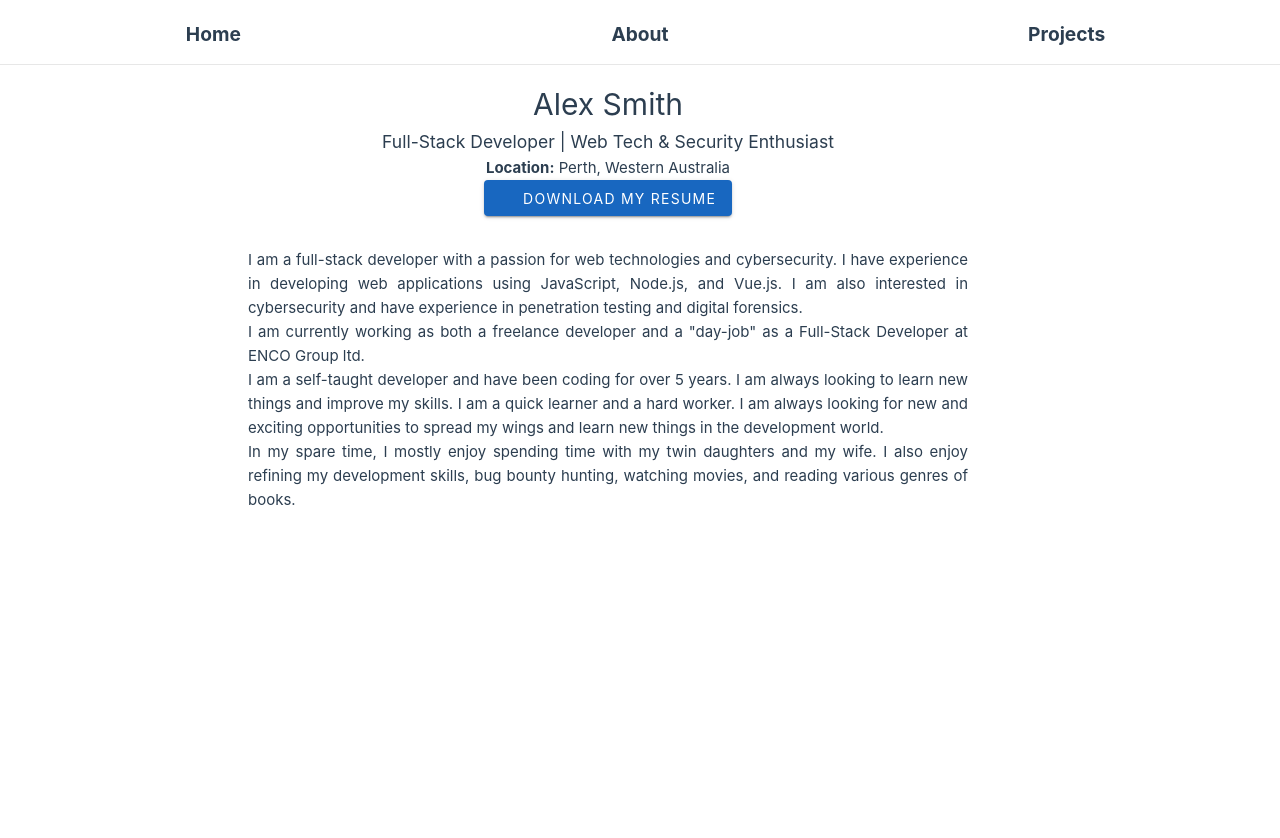
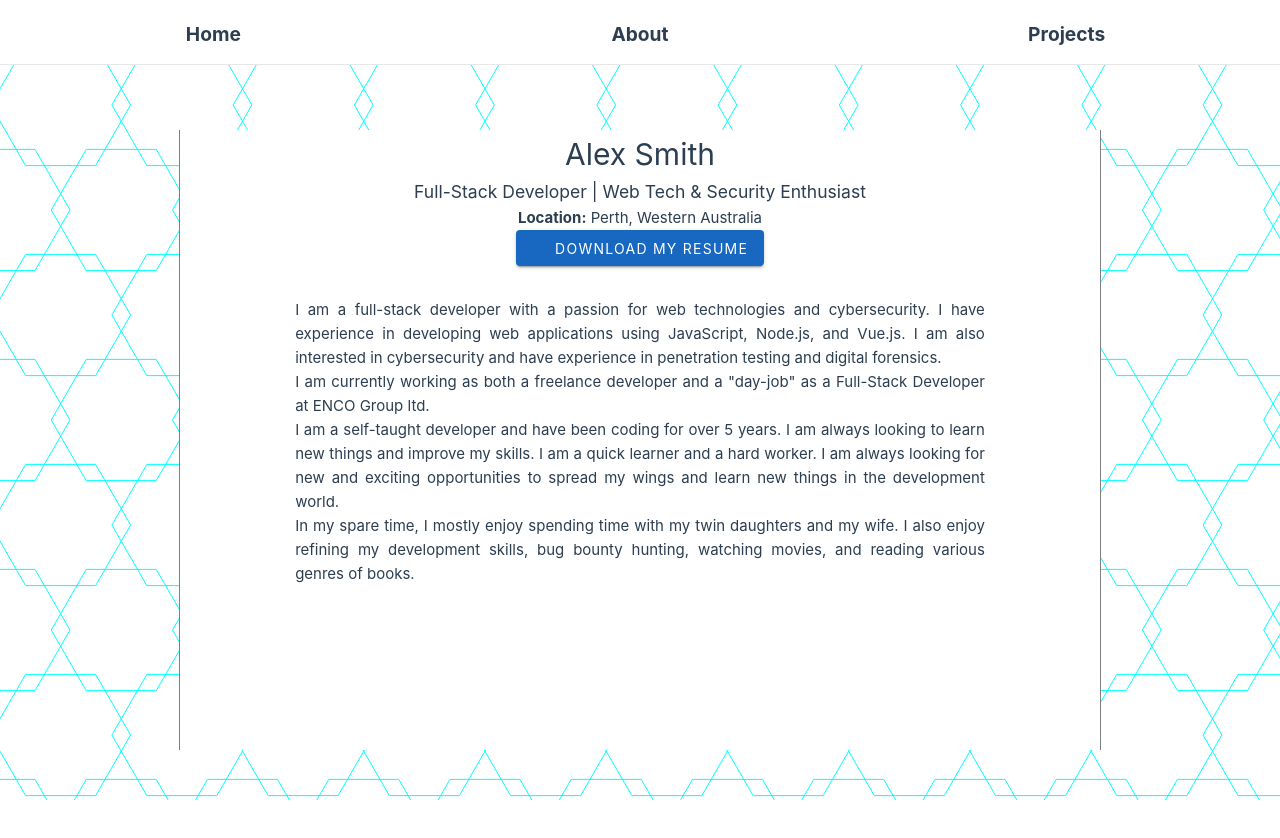
Before and after one commit to AstroAspie/MyPortfolio, a Vue app: page /about in a window 1280 px wide. Shown: the top 838 px of the page. After the commit the page ends 800 px from the top, so only its background shows below. Built offline with nearby package versions, Linux system fonts and the light colour scheme.

Commit message:
+ update about page

```diff
--- a/src/components/AstroBanner.vue
+++ b/src/components/AstroBanner.vue
@@ -22,9 +22,7 @@ export default {
   data() {
     return {
       welcome_msg_array: [
-          "Welcome aboard!",
           "Full Stack Web Developer",
-          "Welcome to my portfolio!",
       ],
       welcome_msg: "",
     };
--- a/src/components/projects/ProjectsBanner.vue
+++ b/src/components/projects/ProjectsBanner.vue
@@ -70,25 +70,6 @@ export default {
     this.alignBanner();
   },
   methods: {
-    // draw fancy svg background
-    drawBackground() {
-      const svg = document.createElementNS("http://www.w3.org/2000/svg", "svg");
-      svg.setAttribute("width", "100%");
-      svg.setAttribute("height", "100%");
-      svg.setAttribute("viewBox", "0 0 100 100");
-      svg.setAttribute("preserveAspectRatio", "none");
-      svg.setAttribute("xmlns", "http://www.w3.org/2000/svg");
-      svg.setAttribute("xmlns:xlink", "http://www.w3.org/1999/xlink");
-      svg.innerHTML = `
-        <defs>
-          <pattern id="pattern" width="1" height="1" patternUnits="objectBoundingBox">
-            <image xlink:href="/images/abstract-background.jpg" width="100" height="100" />
-          </pattern>
-        </defs>
-        <rect width="100" height="100" fill="url(#pattern)" />
-      `;
-      document.querySelector("#projects-background").prepend(svg);
-    },
     alignBanner() {
       if (this.$router.currentRoute == "Projects") {
         this.$refs["projects-banner"].style = {
--- a/src/layouts/HomeLayout.vue
+++ b/src/layouts/HomeLayout.vue
@@ -59,4 +59,11 @@ export default {
   margin: 10px;
   overflow-x: hidden;
 }
+
+@media (max-width: 480px) {
+  .top {
+    margin: auto 0;
+    overflow-x: hidden;
+  }
+}
 </style>
--- a/src/views/AboutView.vue
+++ b/src/views/AboutView.vue
@@ -1,4 +1,5 @@
 <template>
+  <div class="container">
     <div class="about">
       <div class="contact">
         <h1>Alex Smith</h1>
@@ -36,11 +37,16 @@
         </p>
       </div>
     </div>
+    <Honeycomb :width="4200" :height="4200" class="background"/>
+  </div>
 </template>
 
 <script>
+import Honeycomb from '@/components/global/Honeycomb.vue';
+
 export default {
   name: 'AboutView',
+  components: { Honeycomb },
   data() {
     return {
       loading: false,
@@ -73,14 +79,31 @@ export default {
 </script>
 
 <style>
+.container {
+  width: 100%;
+  height: 100%;
+  max-height: 700px;
+  overflow: hidden;
+}
+
+.background {
+  position: absolute;
+  top: 0;
+  z-index: -1;
+  max-height: 100vh;
+}
+
 .about {
-  position: absolute;
-  top: 10%;
-  left: 10%;
+  margin: 80px auto;
   display: flex;
   flex-direction: column;
-  max-width: 75%;
+  max-width: 72%;
   gap: 2rem;
+  border-left: solid 1px gray;
+  border-right: solid 1px gray;
+  background-color: var(--color-background);
+  opacity: 1;
+  z-index: 100;
 }
 
 .contact {
```
Also changed, not shown: src/components/projects/ProjectCarousel.vue (added, +20 -0 lines), index.html (line endings or trailing spaces), src/components/global/Honeycomb.vue (line endings or trailing spaces), src/components/projects/ProjectCassette.vue (line endings or trailing spaces), src/views/HomeView.vue (line endings or trailing spaces), src/views/ProjectsView.vue (line endings or trailing spaces). Lines whose indentation alone changed are shown as unchanged.
